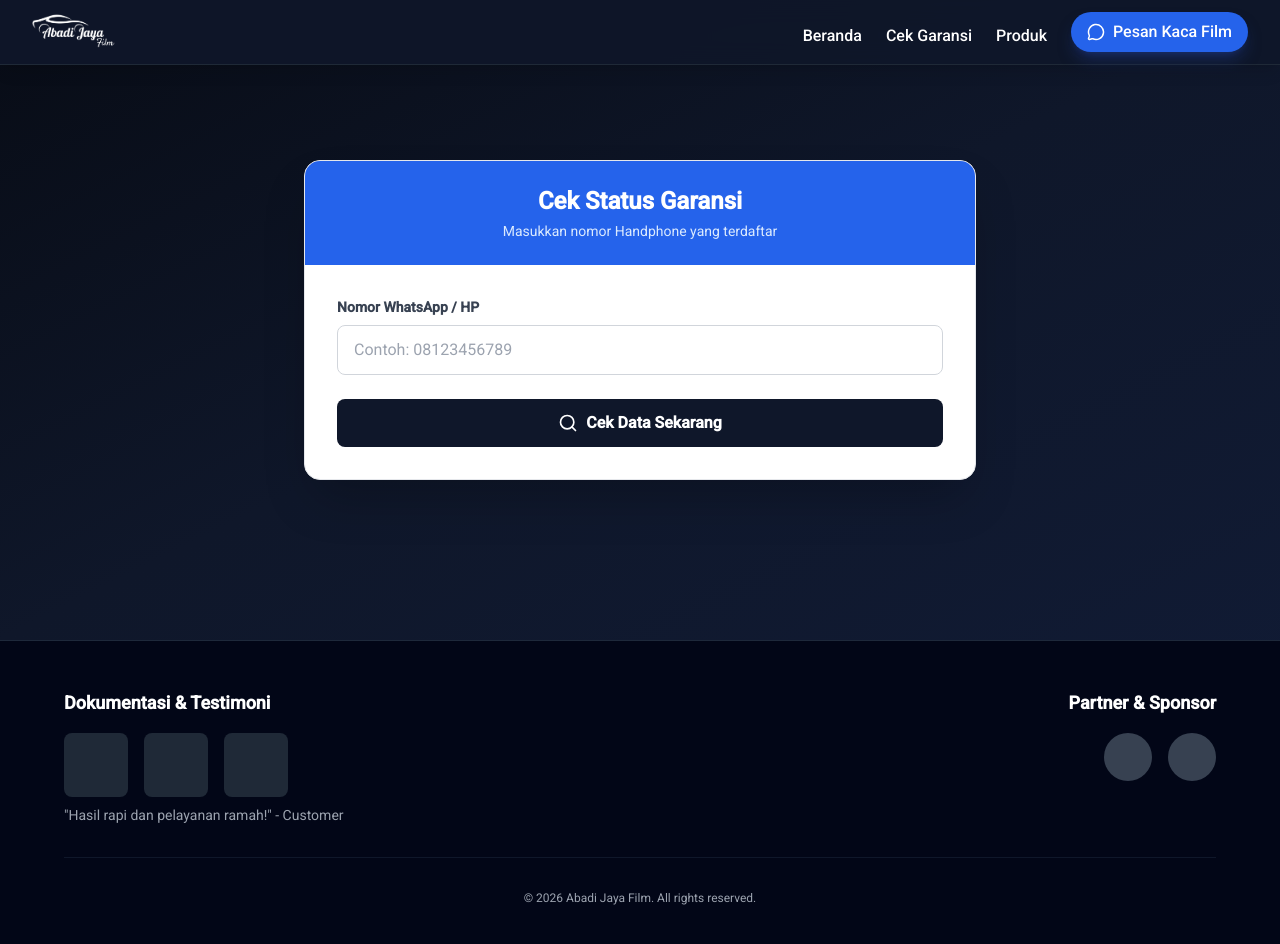
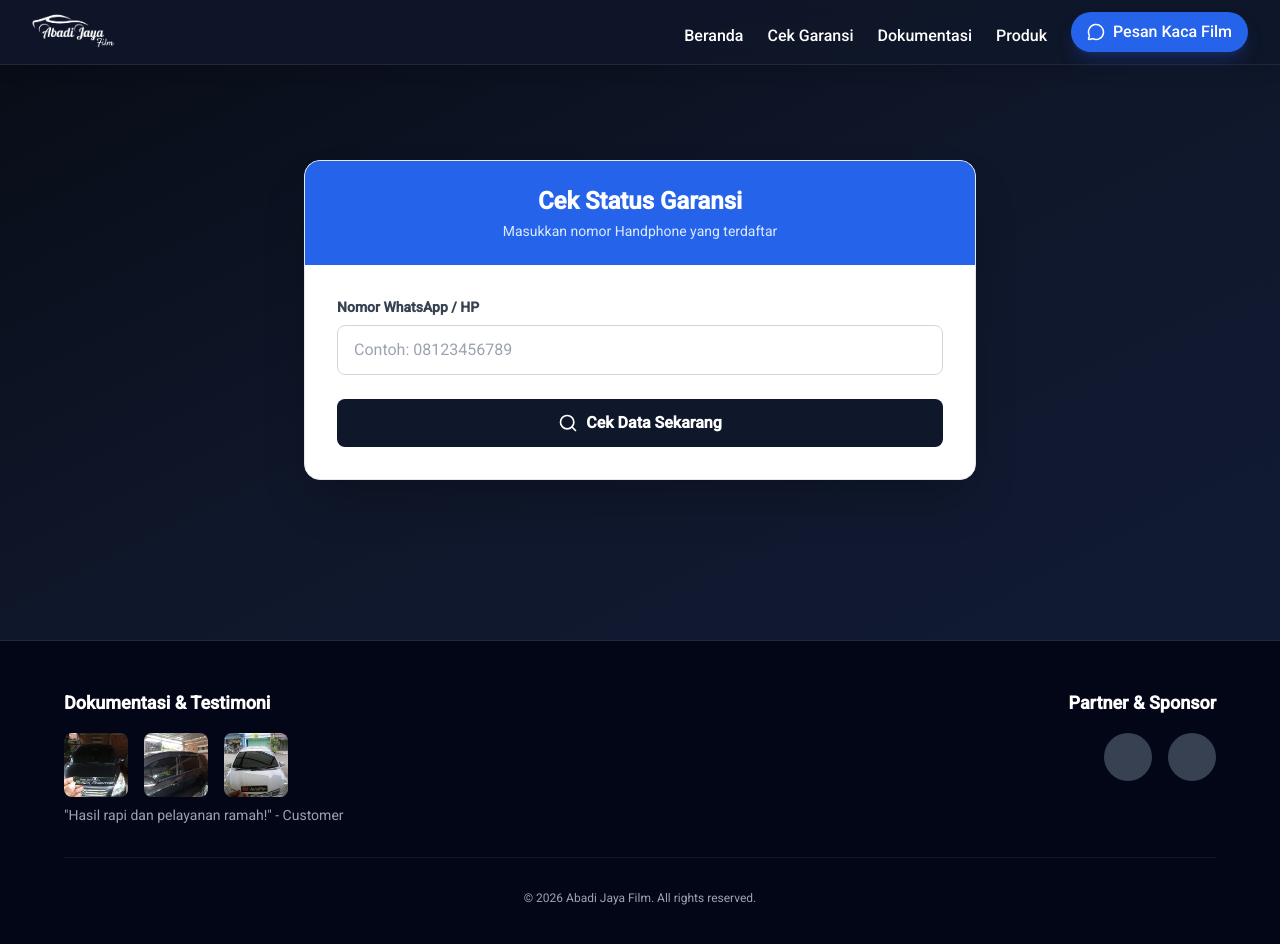
Before and after one commit to 00dho/abadijaya, a React (Vite) app in the folder client/: page /cek-garansi in a window 1280 px wide. Shown: the top 944 px of the page. Built offline with nearby package versions, Linux system fonts and the light colour scheme.

Commit message:
Tambah tombol Dokumentasi di Navbar dan foto preview di Footer

```diff
--- a/client/src/components/Footer.jsx
+++ b/client/src/components/Footer.jsx
@@ -1,4 +1,7 @@
 import { Link } from 'react-router-dom';
+import doc1 from '../assets/documentation/doc1.jpeg';
+import doc2 from '../assets/documentation/doc2.jpeg';
+import doc3 from '../assets/documentation/doc3.jpeg';
 
 export default function Footer() {
   return (
@@ -10,9 +13,15 @@ export default function Footer() {
               Dokumentasi & Testimoni
             </Link>
             <div className="flex gap-4">
-              <div className="w-16 h-16 bg-gray-800 rounded-lg"></div>
-              <div className="w-16 h-16 bg-gray-800 rounded-lg"></div>
-              <div className="w-16 h-16 bg-gray-800 rounded-lg"></div>
+              <Link to="/dokumentasi" className="overflow-hidden rounded-lg hover:opacity-80 transition">
+                <img src={doc1} alt="Dokumentasi 1" className="w-16 h-16 object-cover" />
+              </Link>
+              <Link to="/dokumentasi" className="overflow-hidden rounded-lg hover:opacity-80 transition">
+                <img src={doc2} alt="Dokumentasi 2" className="w-16 h-16 object-cover" />
+              </Link>
+              <Link to="/dokumentasi" className="overflow-hidden rounded-lg hover:opacity-80 transition">
+                <img src={doc3} alt="Dokumentasi 3" className="w-16 h-16 object-cover" />
+              </Link>
             </div>
             <p className="text-sm mt-2">"Hasil rapi dan pelayanan ramah!" - Customer</p>
           </div>
--- a/client/src/components/Navbar.jsx
+++ b/client/src/components/Navbar.jsx
@@ -23,6 +23,10 @@ export default function Navbar() {
     else if (target === 'garansi') {
       // Tombol Cek Garansi (Selalu pindah ke halaman baru)
       navigate('/cek-garansi');
+    }
+    else if (target === 'dokumentasi') {
+      // Tombol Dokumentasi (Selalu pindah ke halaman baru)
+      navigate('/dokumentasi');
     }
     else if (target === 'produk') {
       // Tombol Produk
@@ -76,6 +80,7 @@ export default function Navbar() {
               <div className="ml-10 flex items-baseline space-x-6">
                 <button onClick={() => handleNavigation('home')} className="hover:text-blue-400 transition font-medium">Beranda</button>
                 <button onClick={() => handleNavigation('garansi')} className="hover:text-blue-400 transition font-medium">Cek Garansi</button>
+                <button onClick={() => handleNavigation('dokumentasi')} className="hover:text-blue-400 transition font-medium">Dokumentasi</button>
                 <button onClick={() => handleNavigation('produk')} className="hover:text-blue-400 transition font-medium">Produk</button>
 
                 <a
@@ -129,6 +134,14 @@ export default function Navbar() {
             </button>
 
              <button
+              onClick={() => handleNavigation('dokumentasi')}
+              className="w-full flex items-center gap-3 p-3 rounded-lg text-gray-300 hover:bg-gray-800 hover:text-white transition text-left"
+            >
+              <FileText size={20} className="text-blue-500" />
+              <span className="font-medium">Dokumentasi</span>
+            </button>
+
+             <button
               onClick={() => handleNavigation('produk')}
               className="w-full flex items-center gap-3 p-3 rounded-lg text-gray-300 hover:bg-gray-800 hover:text-white transition text-left"
             >
```
